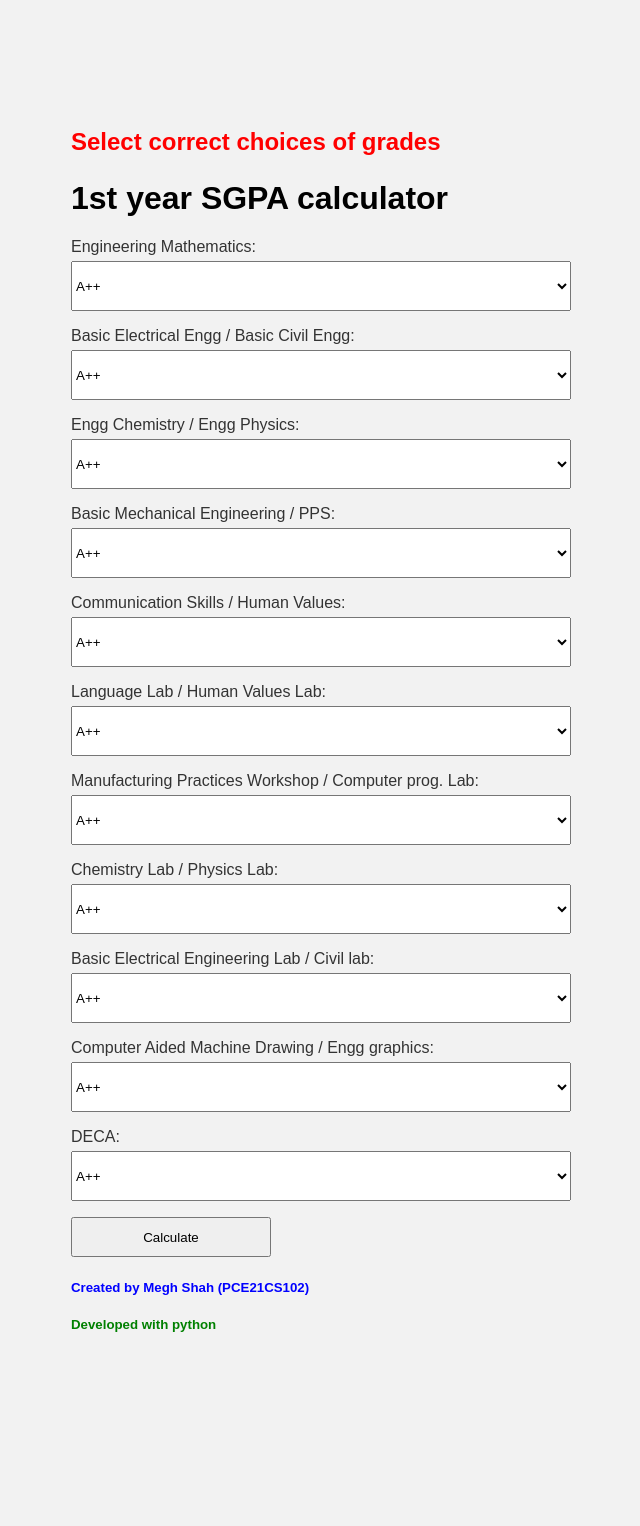
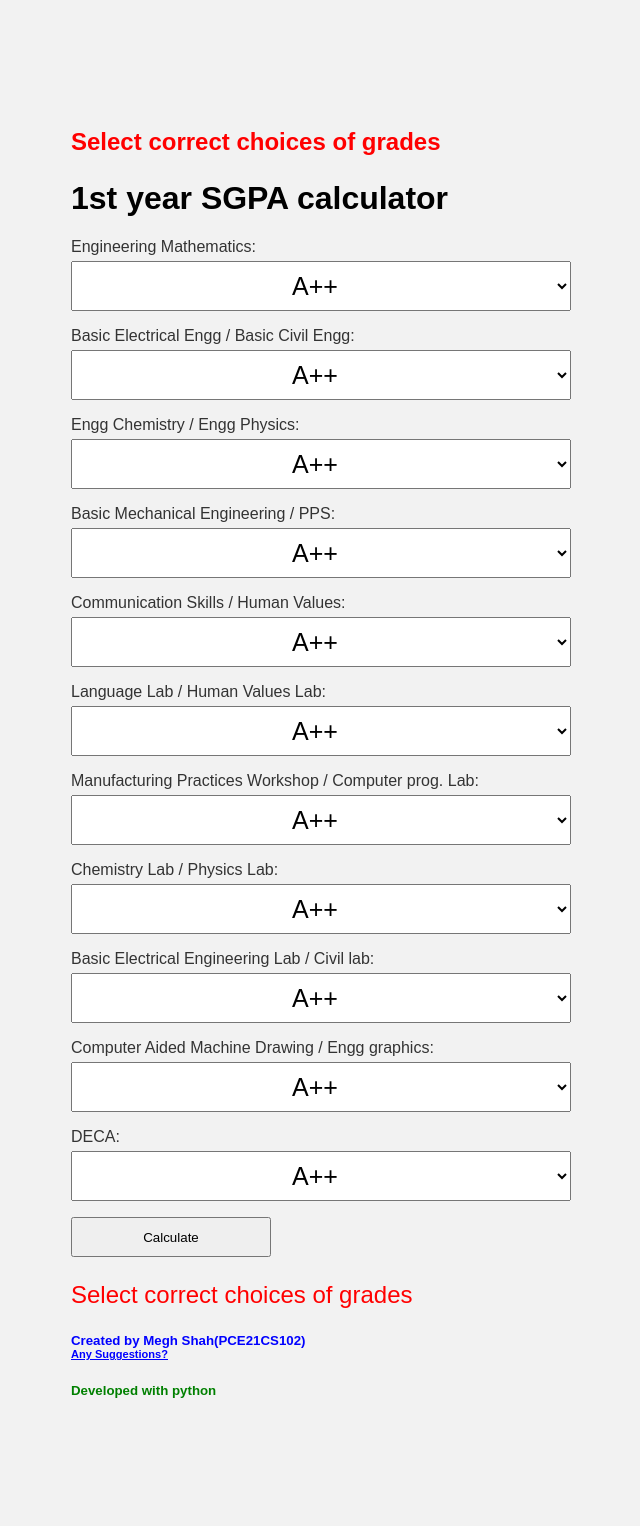
Before and after one commit to Mshah2003/sgpa_calculator, a Django app: page / in a window 1280 px wide. Shown: the whole page, without its empty margins (57-697 px from the left). Before the commit the page ends 1332 px from the top, so only its background shows below. Run offline with Django 4.2, Linux system fonts and the light colour scheme.

Commit message:
Update sgpa_calculator.html

```diff
--- a/templates/sgpa_calculator.html
+++ b/templates/sgpa_calculator.html
@@ -83,6 +83,8 @@ body{
 </head>
 <h1>{% if result_sgpa %}
     <p style="color:red; font-size:x-large">Your SGPA is {{ result_sgpa }}</p>
+{% elif result_sgpa == 0 %}
+<p style="color:red; font-size:x-large">Karo Semester repeat</p>
 {% else %}
 <p style="color:red; font-size:x-large">Select correct choices of grades</p>
 {% endif %}</h1>
@@ -91,16 +93,26 @@ body{
 <form method="post" action="{% url 'calculate_sgpa' %}">
     {% csrf_token %}
     {{ form.as_p }}
+    <style>
+        select {
+            font-size: 25px;
+            text-align: center;
+        }
+    </style>
     <input type="submit" value="Calculate" style="width: 200px; height: 40px;">
 </form>
 
-
 {% if result_sgpa %}
     <p style="color:red; font-size:x-large">Your SGPA is {{ result_sgpa }}</p>
+{% elif result_sgpa == 0 %}
+<p style="color:red; font-size:x-large">Karo Semester repeat</p>
+{% else %}
+<p style="color:red; font-size:x-large">Select correct choices of grades</p>
 {% endif %}
 
 <h5 style="color: blue;">
-    <a href="mailto:2021pcecsmegh102@poornima.org" style="text-decoration: none; color: blue;">Created by Megh Shah  (PCE21CS102)</a>
+    <a href="mailto:2021pcecsmegh102@poornima.org" style="text-decoration: none; color: blue;">Created by Megh Shah(PCE21CS102)   </a>
+    <a href="mailto:2021pcecsmegh102@poornima.org" style="text-decoration: none; color: blue;"><small><br><u>Any Suggestions?</u></small></a>
 </h5>
 <h5 style="color: green;">
     Developed with python
```
